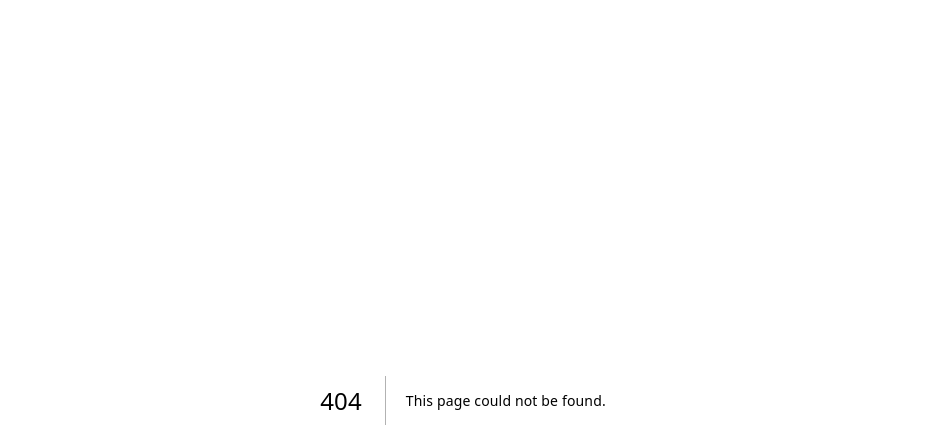
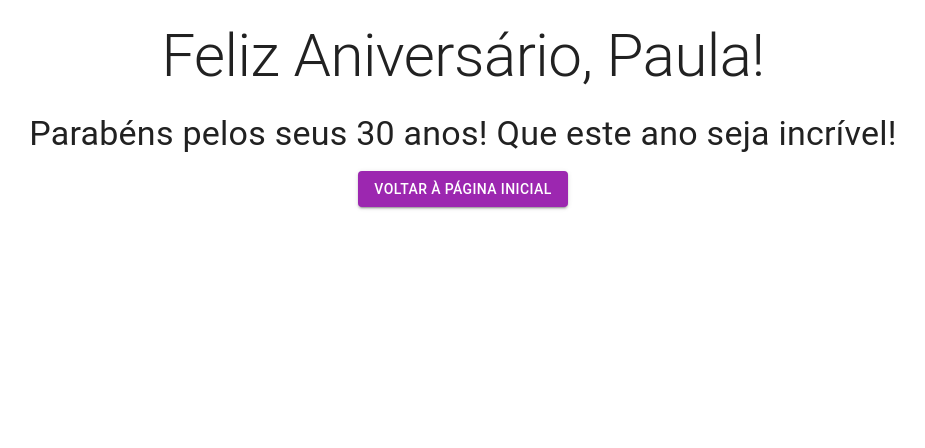
Before and after one commit to lucasvilela91/birthday-countdown, a Next.js app: page /birthday in a window 1280 px wide. Before the commit this address had no page. Shown: the top 448 px of the page, without its empty margins (177-1102 px from the left). Built offline with nearby package versions, Linux system fonts and the light colour scheme.

Commit message:
feat: add page birthday

```diff
--- /dev/null
+++ b/src/app/birthday/page.js
@@ -0,0 +1,21 @@
+// app/aniversario/page.js
+import React from 'react';
+import { Typography, Button } from '@mui/material'; // Usando Material UI
+
+const AniversarioPage = () => {
+  return (
+    <div style={{ textAlign: 'center', padding: '20px' }}>
+      <Typography variant='h2' gutterBottom>
+        Feliz Aniversário, Paula!
+      </Typography>
+      <Typography variant='h4' paragraph>
+        Parabéns pelos seus 30 anos! Que este ano seja incrível!
+      </Typography>
+      <Button variant='contained' color='secondary' href='/'>
+        Voltar à Página Inicial
+      </Button>
+    </div>
+  );
+};
+
+export default AniversarioPage;
```
